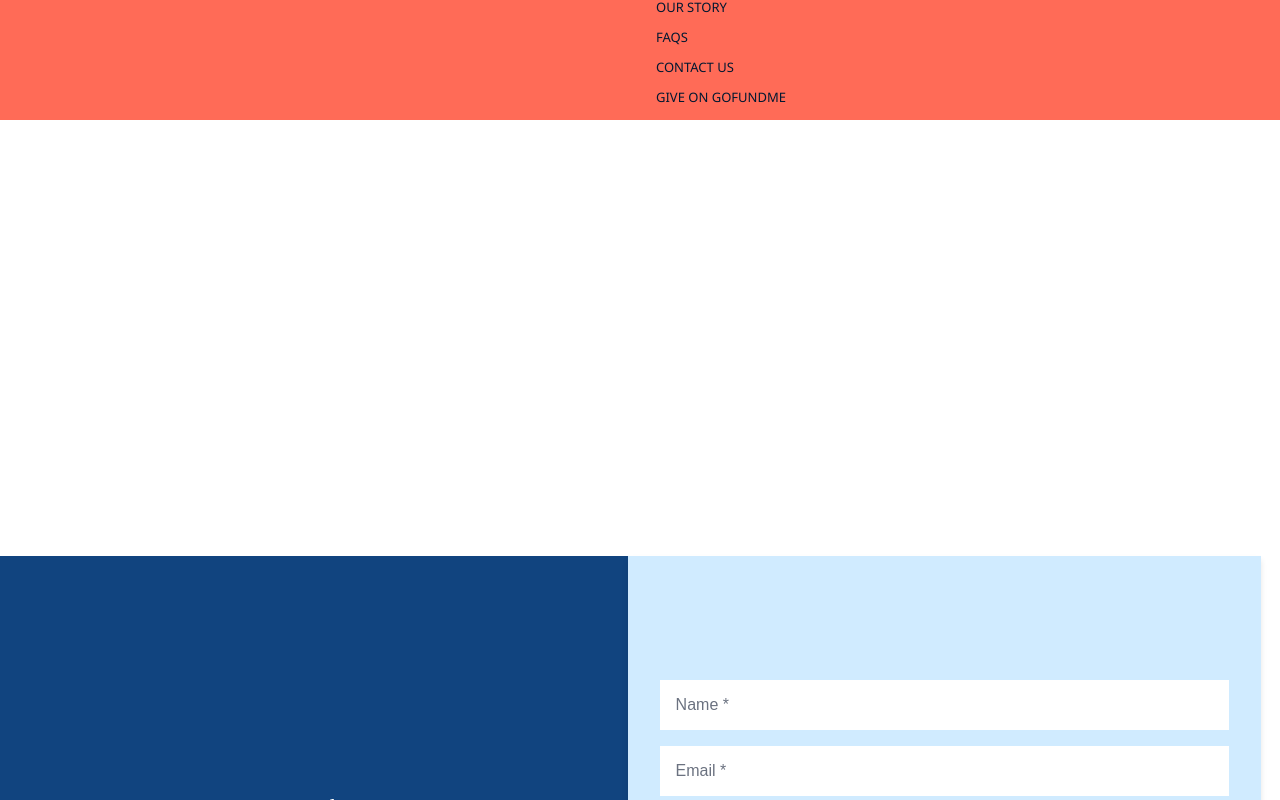
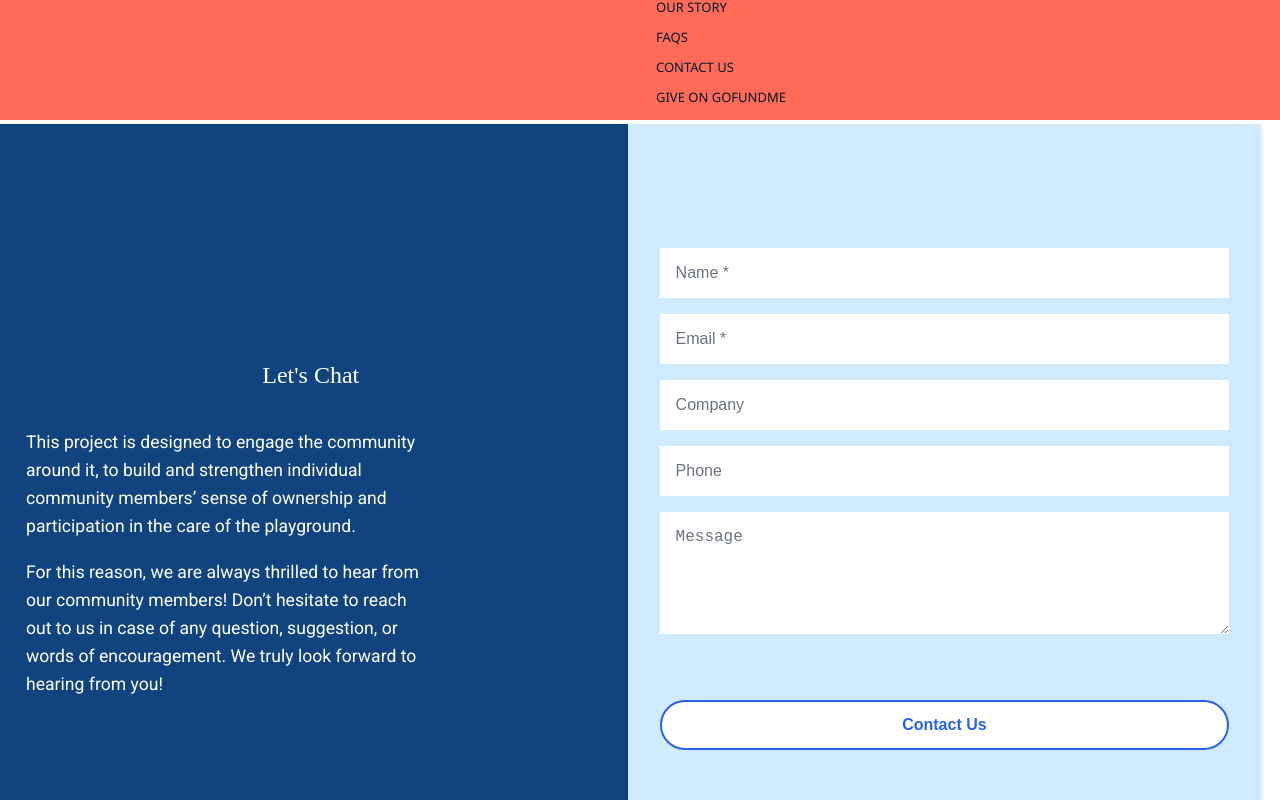
Before and after one commit to jitterygiraffe/laab, a React (Create React App) app in the folder laab/: page / in a window 1280 px wide. Shown: the part 6180-6980 px from the top of the page. Built offline with nearby package versions, Linux system fonts and the light colour scheme; a web font is replaced by a local one.

Commit message:
scrolling issues on main app

```diff
--- a/laab/src/contact.css
+++ b/laab/src/contact.css
@@ -6,7 +6,7 @@
   background-color: #cad1df;
   position: relative;
   min-height: 100vh;
-  margin-top: 55rem;
+  margin-top: 28rem;
   left: -70px;
 }
 
```
